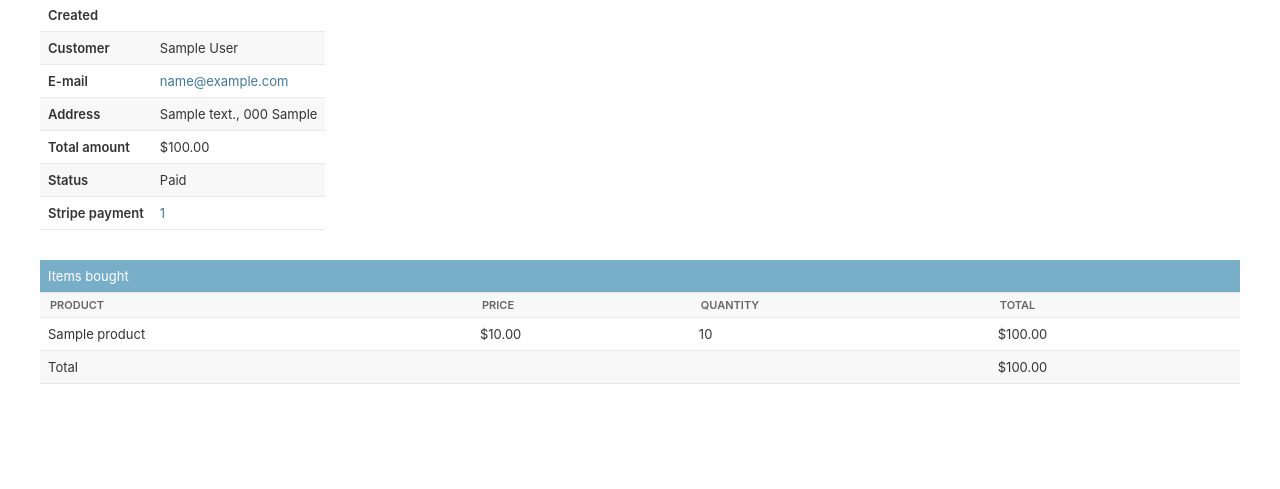
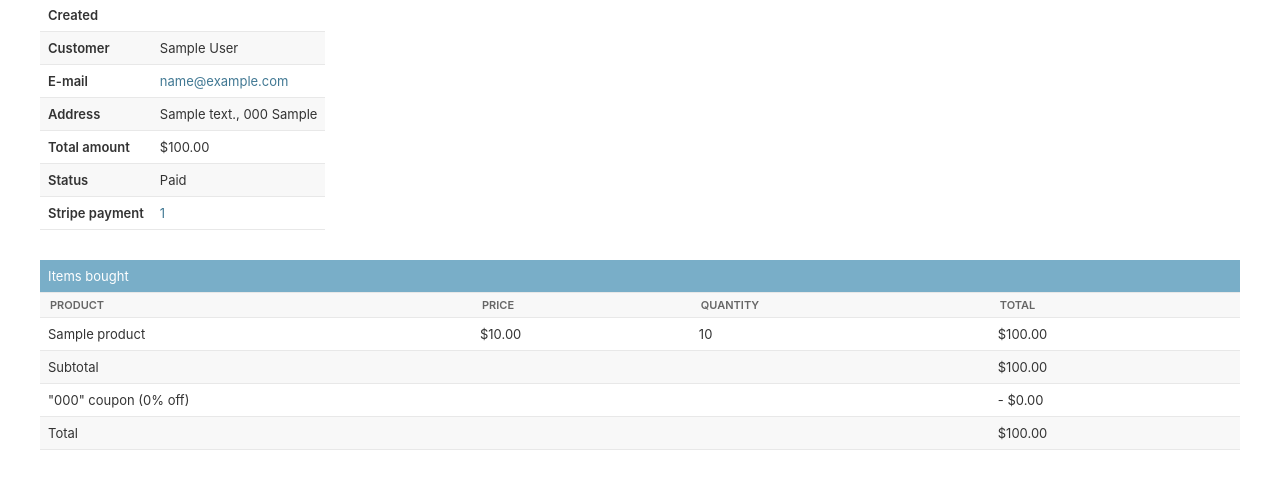
Before and after one commit to JoseJulianMosqueraFuli/ecommerce, a Django app: page /orders/admin/orders/1 in a window 1280 px wide. Shown: the part 151-640 px from the top of the page. Run offline with Django 4.2, Linux system fonts and the light colour scheme; a user stored in the database is signed in; tables that the repository leaves empty hold one stand-in row (values such as "Sample post"); parts of the project's set-up code (start-up, migrations or seed data) failed here and were passed over.

Commit message:
feat: add discounts for coupon in views and templates

```diff
--- a/ecommerce/orders/templates/admin/orders/order/detail.html
+++ b/ecommerce/orders/templates/admin/orders/order/detail.html
@@ -84,9 +84,26 @@
           <td class="num">${{ item.get_cost }}</td>
         </tr>
       {% endfor %}
+      {% if order.coupon %}
+      <tr class="subtotal">
+        <td colspan="3">Subtotal</td>
+        <td class="num">
+          ${{ order.get_total_cost_before_discount|floatformat:2 }}
+        </td>
+      </tr>
+      <tr>
+        <td colspan="3">
+          "{{ order.coupon.code }}" coupon
+          ({{ order.discount }}% off)
+        </td>
+        <td class="num neg">
+          - ${{ order.get_discount|floatformat:2 }}
+        </td>
+      </tr>
+    {% endif %}
       <tr class="total">
         <td colspan="3">Total</td>
-        <td class="num">${{ order.get_total_cost }}</td>
+        <td class="num">${{ order.get_total_cost|floatformat:2 }}</td>
       </tr>
     </tbody>
   </table>
```
Also changed, not shown: ecommerce/payment/views.py (+7 -0 lines).
